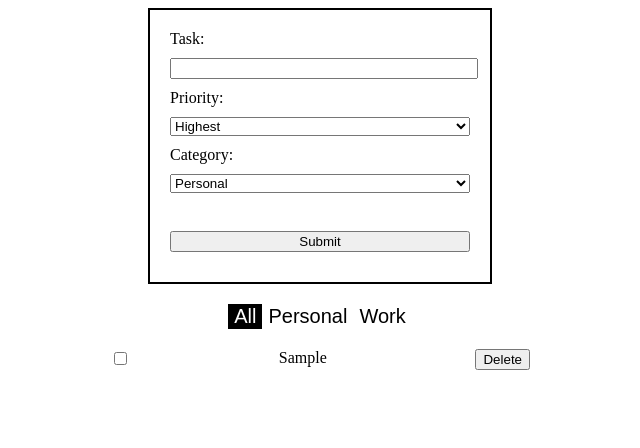
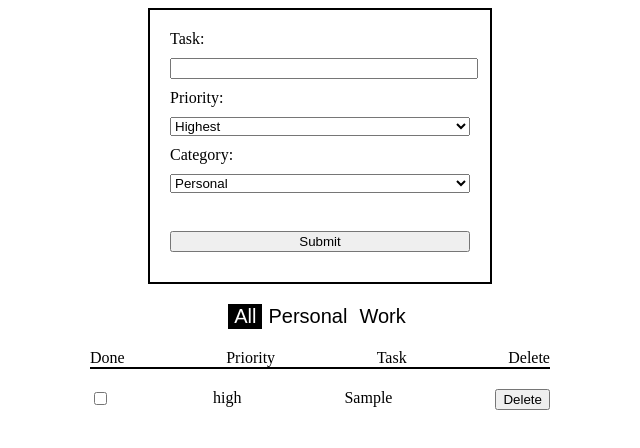
Before and after one commit to trishulnaik/todo-intern, a React (Vite) app: page / in a window 1280 px wide. Both pictures are taken after typing "Sample" into the empty fields and a click on the button "Submit". Shown: the top 448 px of the page, without its empty margins (320-960 px from the left). Built offline with nearby package versions, Linux system fonts and the light colour scheme.

Commit message:
Add info and style update

```diff
--- a/src/components/FilteredList.css
+++ b/src/components/FilteredList.css
@@ -5,9 +5,13 @@
 .list-field{
     display: flex;
     justify-content: space-between;
-    margin: 20px;
+    margin: 20px 0px;
 }
-
+.filtered-list-heading{
+    display: flex;
+    justify-content: space-between;
+    border-bottom: 2px solid black;
+}
 .unfunctional-btn[status='done']{
     color: green;
     border: 2px solid green;
--- a/src/components/FilteredList.jsx
+++ b/src/components/FilteredList.jsx
@@ -5,8 +5,16 @@ import './FilteredList.css';
 
 export default function FilteredList({ data, activeClickIndex }) {
   const dispatch = useDispatch();
+  const priorityMap = ["highest","high","medium","low","least"];
   return (
     <div className="filtered-list">
+      <div className="filtered-list-heading">
+        <span>Done</span>
+        <span>Priority</span>
+        <span>Task</span>
+        <span>Delete</span>
+      </div>
+
       {data &&
         data.map((item) => (
           <div key={item.id} className="list-field">
@@ -15,6 +23,7 @@ export default function FilteredList({ data, activeClickIndex }) {
               (<div className="unfunctional-btn" status={item.completed? 'done': 'undone'}>X</div>)
               }
             </span>
+            <span>{priorityMap[item.priority+1]}</span>
             <span style={item.completed? {textDecoration: "line-through"}:{}}>{item.text}</span>
             <button
               onClick={() =>
```
